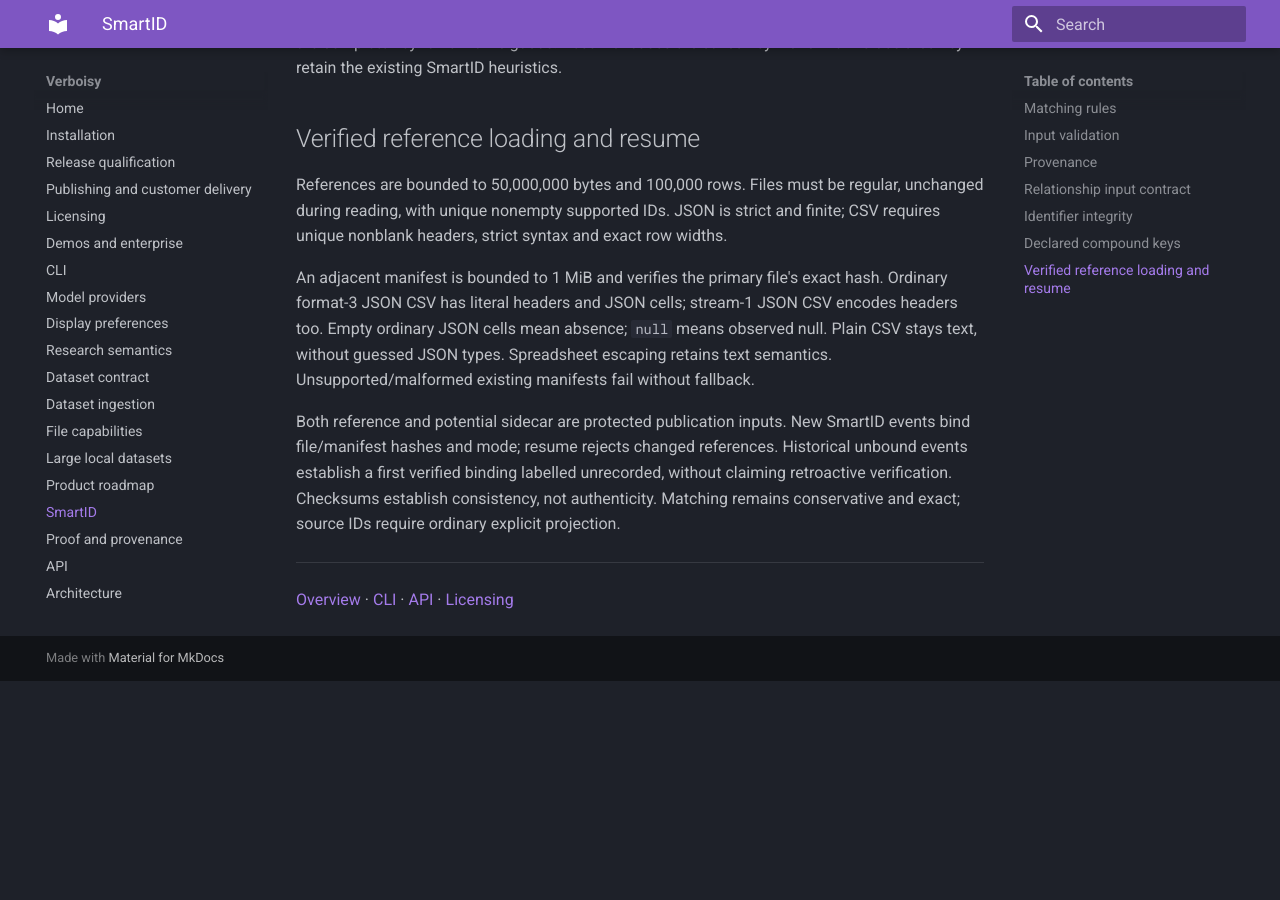
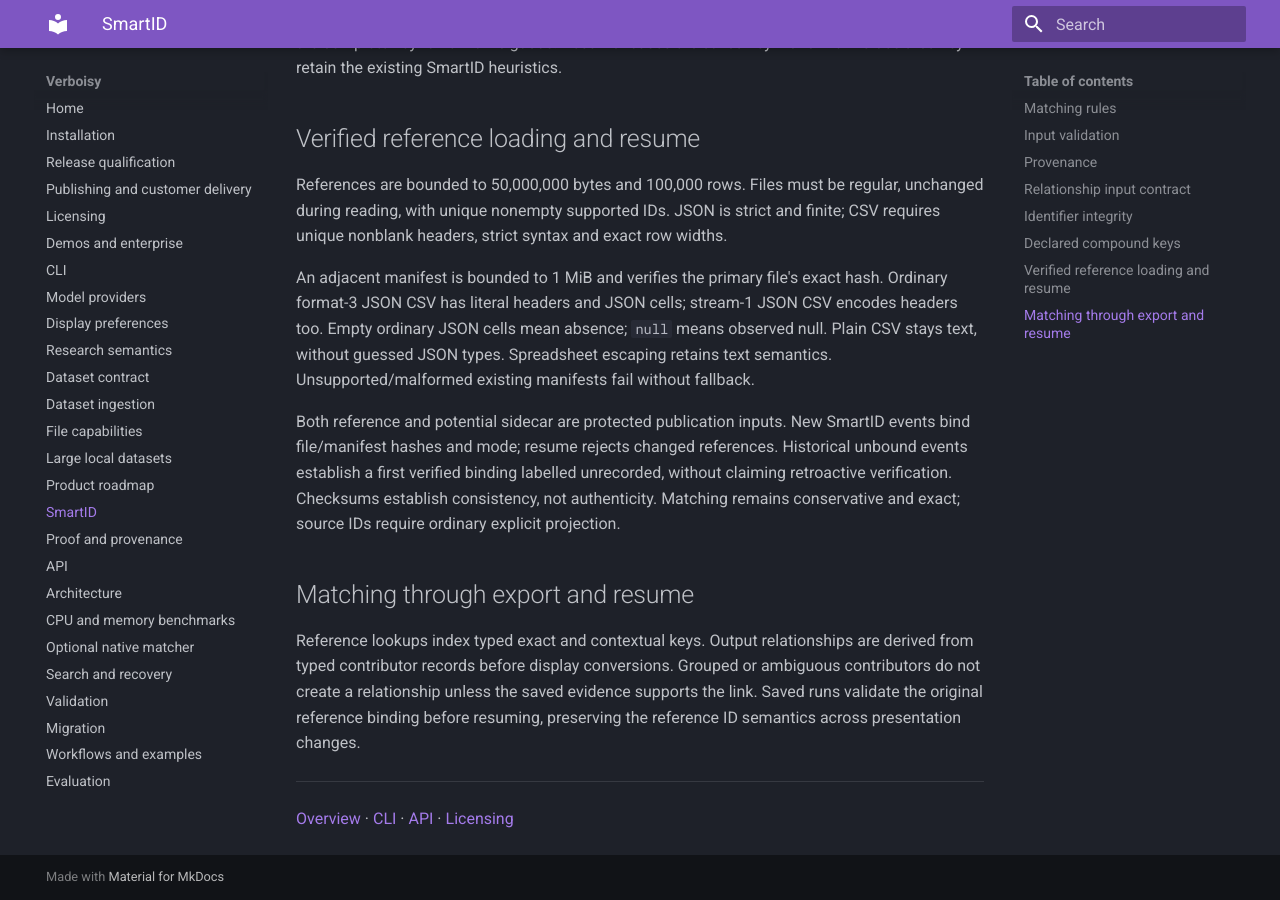
Before and after one commit to EmanueleTorrisi/verboisy, an MkDocs documentation site: the page built from docs/smartid.md, in a window 1280 px wide and 900 px high, scrolled down 2178 px. Built offline with MkDocs 1.6.1 and Material for MkDocs 9.7.7, drawn with Linux system fonts in a browser that asks for light colours; before the commit the page ends 2859 px from its top, so only the background shows below that.

Commit message:
docs(smartid): describe typed matches and replay

```diff
--- a/docs/smartid.md
+++ b/docs/smartid.md
@@ -102,6 +102,14 @@ unbound events establish a first verified binding labelled unrecorded, without c
 retroactive verification. Checksums establish consistency, not authenticity. Matching
 remains conservative and exact; source IDs require ordinary explicit projection.
 
+## Matching through export and resume
+
+Reference lookups index typed exact and contextual keys. Output relationships are
+derived from typed contributor records before display conversions. Grouped or
+ambiguous contributors do not create a relationship unless the saved evidence
+supports the link. Saved runs validate the original reference binding before
+resuming, preserving the reference ID semantics across presentation changes.
+
 ---
 
 [Overview](index.md) · [CLI](cli.md) · [API](api.md) · [Licensing](licensing.md)
```
